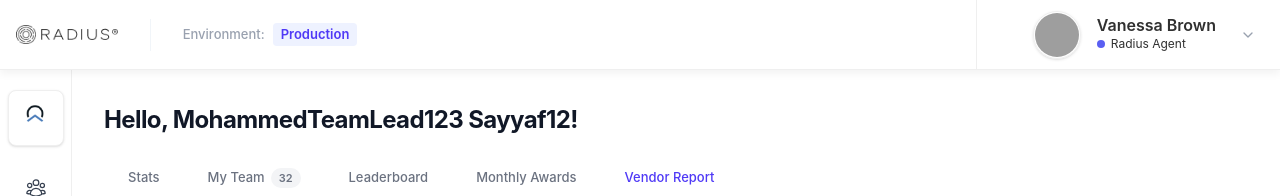
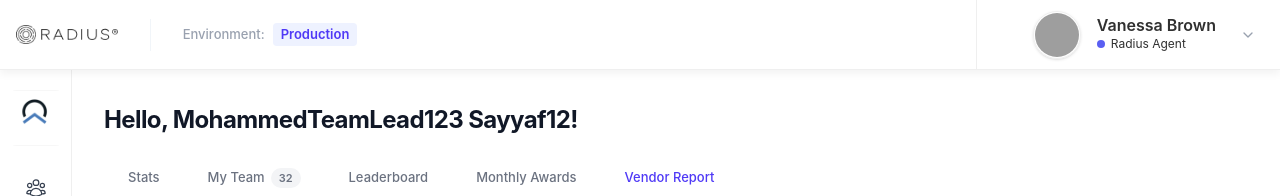
Before and after one commit to krishmjradiusagent/vendor-report, a React (Vite) app: page / in a window 1280 px wide. Shown: the top 196 px of the page. Built offline with nearby package versions, Linux system fonts and the light colour scheme; grey boxes are pictures that could not be loaded.

Commit message:
style: remove logo shadow and increase logo scale

```diff
--- a/src/components/layout/SidePanel.tsx
+++ b/src/components/layout/SidePanel.tsx
@@ -48,11 +48,11 @@ export const SidePanel: React.FC = () => {
     >
       {/* Brand Header / Logo Block */}
       <div className="w-full flex flex-col items-center mb-[24px]">
-        <div className="w-[56px] h-[56px] flex items-center justify-center rounded-[8px] bg-white border border-[#EFEFEF] shadow-sm hover:shadow-md transition-all pointer-events-auto cursor-pointer p-1">
+        <div className="w-[56px] h-[56px] flex items-center justify-center rounded-[8px] bg-white border border-[#EFEFEF] transition-all pointer-events-auto cursor-pointer">
           <img
             src={logoPng}
             alt="Rise Group"
-            className="w-full h-full object-contain"
+            className="w-full h-full object-contain scale-125"
           />
         </div>
       </div>
```
Also changed, not shown: .switchboard/airlock/20260410-0617-how_to_plan.md (renamed from .switchboard/airlock/20260410-0601-how_to_plan.md), .switchboard/airlock/20260410-0617-manifest.md, 2 other files (tests, documents, lock files or other folders).
